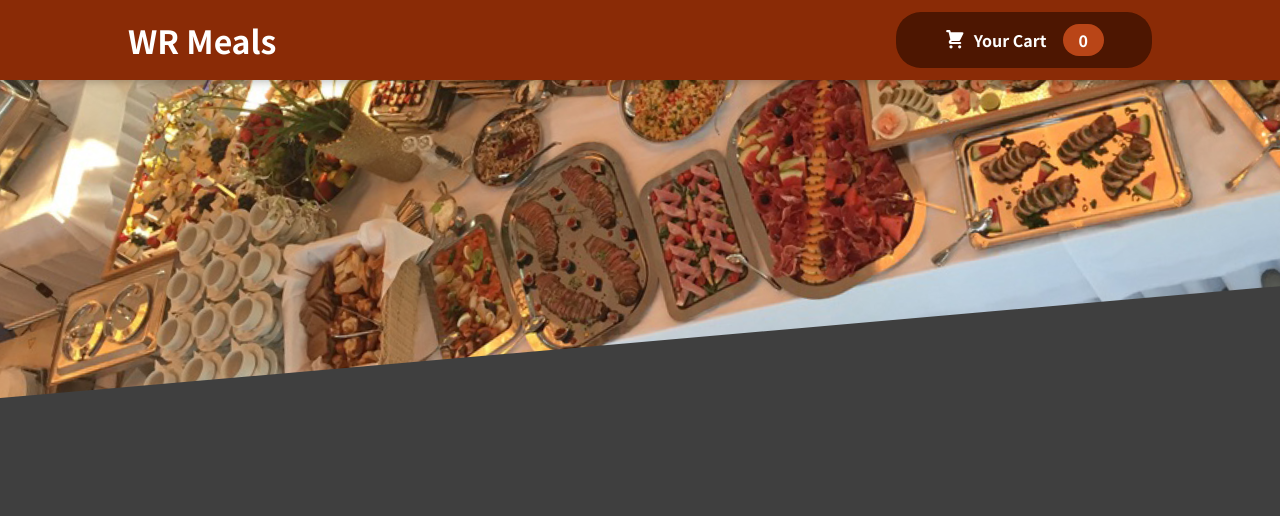
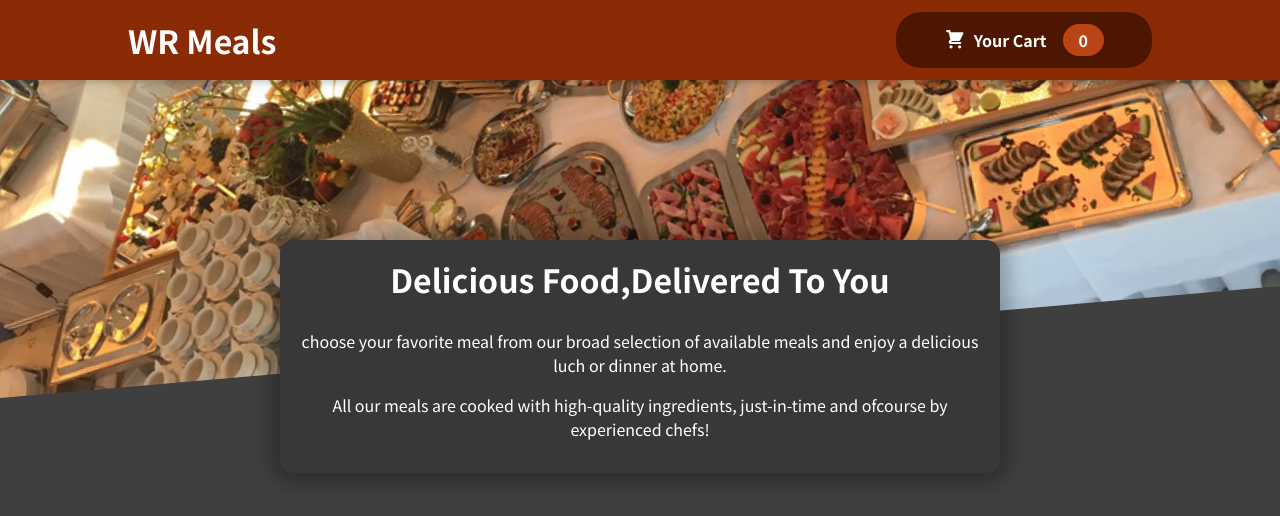
Before and after one commit to Wahidur612000/my-restaurant-app, a React (Create React App) app: page / in a window 1280 px wide. Shown: the top 516 px of the page. Built offline with nearby package versions, Linux system fonts and the light colour scheme.

Commit message:
Add Restaurant Summary

```diff
--- a/src/App.js
+++ b/src/App.js
@@ -1,11 +1,13 @@
 import React,{Fragment} from 'react';
 import Header from "./components/Layout/Header";
+import MealsSummary from './components/Meals/MealsSummary';
 
 
 function App() {
   return (
     <Fragment>
       <Header />
+      <MealsSummary />
     </Fragment>
   );
 }
--- /dev/null
+++ b/src/components/Meals/AvailableMeals.js
@@ -0,0 +1,5 @@
+
+const AvailableMeals=()=>{
+
+};
+export default AvailableMeals;
--- /dev/null
+++ b/src/components/Meals/MealsSummary.js
@@ -0,0 +1,19 @@
+import classes from './MealsSummary.module.css'
+const MealsSummary=()=>{
+
+return (
+    <section className={classes.summary}>
+        <h2>Delicious Food,Delivered To You</h2>
+        <p>
+            choose your favorite meal from our broad selection of available meals
+            and enjoy a delicious luch or dinner at home.
+        </p>
+        <p>
+            All our meals are cooked with high-quality ingredients, just-in-time and
+            ofcourse by experienced chefs!
+        </p>
+    </section>
+);
+
+};
+export default MealsSummary;
--- /dev/null
+++ b/src/components/Meals/MealsSummary.module.css
@@ -0,0 +1,18 @@
+.summary {
+    text-align: center;
+    max-width: 45rem;
+    width: 90%;
+    margin: auto;
+    margin-top: -10rem;
+    position: relative;
+    background-color: #383838;
+    color: white;
+    border-radius: 14px;
+    padding: 1rem;
+    box-shadow: 0 1px 18px 10px rgba(0, 0, 0, 0.25);
+  }
+
+  .summary h2 {
+    font-size: 2rem;
+    margin-top: 0;
+  }
```
Also changed, not shown: src/components/Meals/Meals.js (added).
